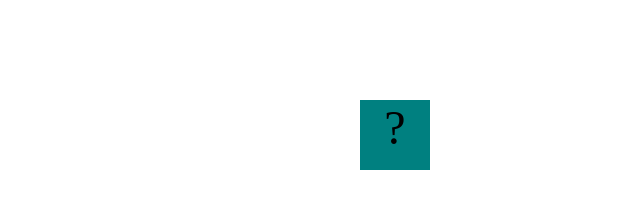
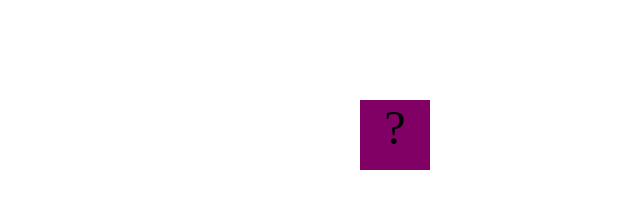
Before and after one commit to elibertofranco/elibertofranco.github.io, a plain HTML site: page projects/bouncing-box/index.html in a window 1280 px wide. Shown: the whole page, without its empty margins (640-1280 px from the left). Drawn offline with Linux system fonts and the light colour scheme.

Commit message:
challenge attempt

```diff
--- a/projects/bouncing-box/index.html
+++ b/projects/bouncing-box/index.html
@@ -8,7 +8,7 @@
 		.box {
 			width: 70px;
 			height: 70px;
-			background-color: teal;
+			background-color: rgb(128, 0, 102);
 			font-size: 300%;
 			text-align: center;
 			display: block;
@@ -73,8 +73,9 @@
 			turn it around!
 			*/
 			function update() {
-				// Code to increase positionX by 10 HERE*/
+				// Your Code to Increase positionX by 10 HERE*/
 				positionX = positionX + speed;
+
 				moveBoxTo(positionX);
 
 				if (positionX > boardWidth) {
@@ -82,7 +83,7 @@
 				}
 
 				if (positionX < 0) {
-					speed *= -1
+					speed *= -1;
 				}
 			};
 
@@ -97,7 +98,7 @@
 				if (Math.sign(speed) > 0 ) {
 					speed = speed + 3;
 				} else if (Math.sign(speed) < 0) {
-					speed = speed - 3 ;
+					speed = speed - 3;
 				}
 				changeBoxText(points);
 
```
